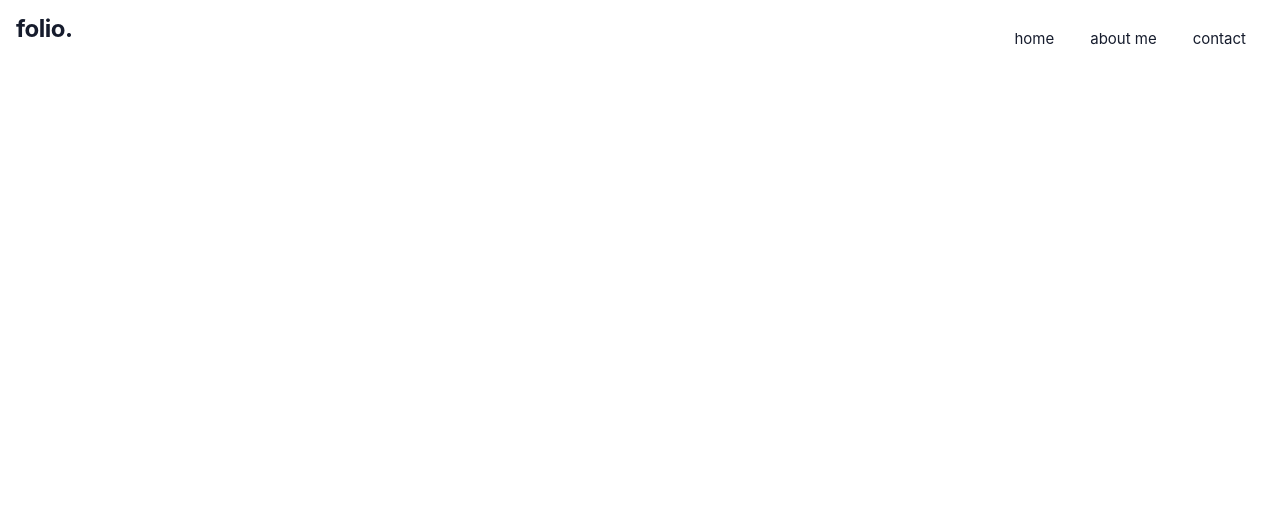
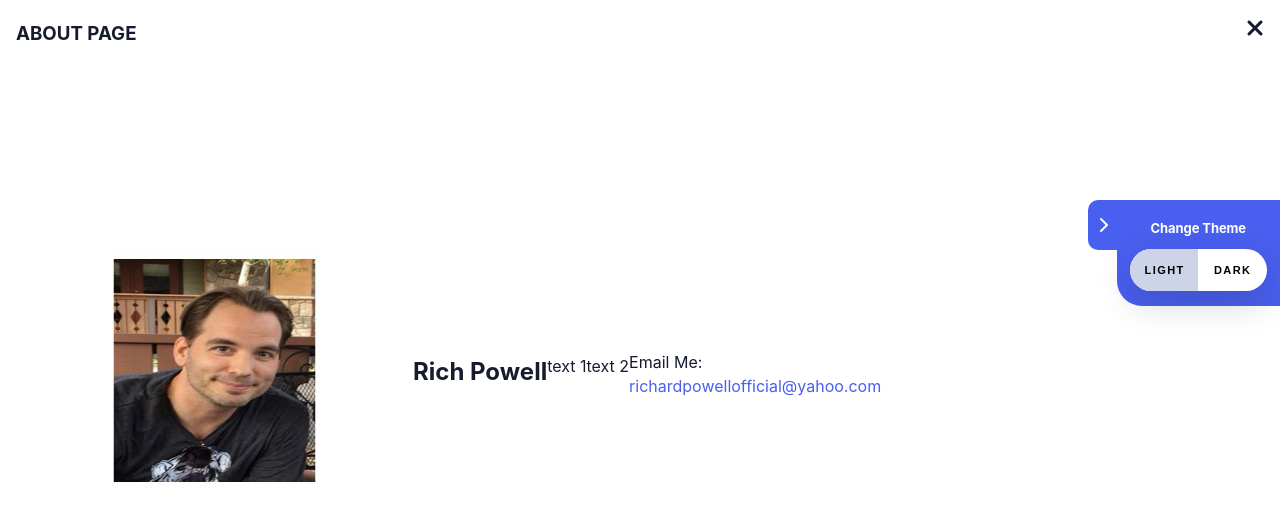
Before and after one commit to GulfCoastRich/personalSite, a plain HTML site: page index.html in a window 1280 px wide. Both pictures are taken after a click on the item "about me". Drawn offline with Linux system fonts and the light colour scheme.

Commit message:
Added dark mode & Intro section

```diff
--- a/css/base.css
+++ b/css/base.css
@@ -60,8 +60,7 @@ button {
 .btn {
     font-weight: 700;
     min-width: 175px;
-    display: inline-block;
-    display: flex;
+    display: inline-flex;
     align-items: center;
     justify-content: center;
     text-transform: uppercase;
@@ -86,3 +85,21 @@ button {
 .round-pill {
     border-radius: 50rem;
 }
+
+.header-large {
+    font-size: 5rem;
+    letter-spacing: -2.5px;
+    line-height: 1.05;
+}
+
+.header-medium {
+    font-size: 3rem;
+    letter-spacing: -2px;
+}
+
+.sub-header {
+    font-size: 1.3125rem;
+    line-height: 1.5;
+    padding-top: 1.25rem;
+    padding-bottom: 1.875rem;
+}
--- a/css/pages.css
+++ b/css/pages.css
@@ -0,0 +1,3 @@
+.page-block {
+    background: var(--background);
+}
--- a/css/styles.css
+++ b/css/styles.css
@@ -1,3 +1,90 @@
+.theme-panel {
+  position: fixed;
+  right: 0;
+  top: 25%;
+  z-index: 100;
+  transition: 0.4s;
+  transform: translateX(100%);
+}
+
+.theme-panel.open {
+  transform: translateX(0);
+}
+
+.theme-body {
+  background-color: #495fef;
+  border: transparent;
+  max-width: 185px;
+  padding: 15px 13px;
+  text-align: center;
+  border-bottom-left-radius: 25px;
+  position: relative;
+}
+
+.theme-body > span {
+  color: white;
+  font-size: 13px;
+  font-weight: 700;
+  letter-spacing: -0.09px;
+  line-height: 26px;
+  padding-bottom: 8px;
+  display: inline-flex;
+}
+
+.theme-body .btn-group {
+  box-shadow: 0 12px 34px rgba(22, 28, 45, 0.2);
+  border-radius: 33px;
+  background-color: white;
+  overflow: hidden;
+  display: flex;
+  max-width: 153px;
+}
+
+.theme-body .btn-group .toggle-btn{
+  background: transparent;
+  border: none;
+  width: 50%;
+  font-size: 11px;
+  font-weight: 700;
+  height: 42px;
+  padding-left: 15px;
+  padding-right: 15px;
+  letter-spacing: 1.4px;
+  text-transform: uppercase;
+}
+
+.theme-body .btn-group .toggle-btn.active {
+  background-color: #ced4e7;
+}
+
+.theme-body .theme-tab {
+  position: absolute;
+  top: 0;
+  transform: translateX(-100%);
+  display: flex;
+  align-items: center;
+  justify-content: center;
+  width: 30px;
+  height: 50px;
+  border: none;
+  background: #495fef;
+  color: white;
+  border-bottom-left-radius: 10px;
+  border-top-left-radius: 10px;
+  left: 1px;
+}
+
+.theme-tab i {
+  font-size: 1rem;
+  transition: 0.4s;
+  pointer-events: none;
+}
+
+.theme-panel.open .theme-tab i {
+  transform: scaleX(-1);
+}
+
+
 .navbar {
   display: flex;
   flex-flow: row nowrap;
@@ -26,3 +113,85 @@
   cursor: pointer;
   text-transform: lowercase;
 }
+
+.intro-content {
+  text-align: center;
+  padding: 5.5rem 0;
+}
+
+.code-icon {
+  background-color: #da5252;
+  color: var(--color-text);
+  padding: 1.25rem 1.5rem;
+  border-radius: 50rem;
+  display: inline-block;
+  margin-bottom: 2.5rem;
+  text-align: center;
+}
+
+
+.code-icon .fa-code {
+  font-size: 2rem;
+  display: inline-block;
+  line-height: 1.5;
+}
+
+
+
+
+
+
+
+
+
+
+
+
+
+.full-site-modal {
+  position: fixed;
+  top: 0;
+  bottom: 0;
+  left: 0;
+  right: 0;
+  padding: 1rem;
+  transition: all 0.35s ease-in;
+  background: #fff;
+  visibility: hidden;
+  opacity: 0;
+}
+
+.modal-header {
+  display: flex;
+  padding-bottom: 1rem;
+  justify-content: space-between;
+}
+
+.modal-header .fa-times {
+  font-size: 1.5rem;
+  transition: all 0.5s ease-in;
+}
+
+.modal-header .fa-times:hover {
+  transition: scale(1.1);
+  cursor: pointer;
+}
+
+.full-site-modal.is-visible {
+  visibility: visible;
+  opacity: 1;
+}
+
+
+.modal-body {
+    display: flex;
+    align-items: center;
+}
+
+[data-animation="zoomInOut"].full-site-modal {
+    transform: scale(0.2);
+}
+
+[data-animation="zoomInOut"].full-site-modal.is-visible {
+    transform: none;
+}
--- a/css/theme.css
+++ b/css/theme.css
@@ -6,7 +6,21 @@
   --color-text: #161c2d;
   --color-text-base: #161c2d;
   --border: #383f53;
+}
 
+[data-theme="light"].intro-background {
+  background-image: url("../assets/images/hero-pattern.webp");
+  background-position: center;
+  background-repeat: no-repeat;
+  background-size: cover;
+}
 
-
+[data-theme="dark"] {
+  --background: #171a23;
+  --background-panel: #f1f1f1;
+  --color-headings: #fff;
+  --color-text-opacity: rgba(255, 255, 255, 0.7);
+  --color-text: #fff;
+  --color-text-base: #161c2d;
+  --border: #ced4da;
 }
--- a/index.html
+++ b/index.html
@@ -14,9 +14,24 @@
     <link rel="stylesheet" href="./css/base.css" />
     <link rel="stylesheet" href="./css/styles.css" />
     <link rel="stylesheet" href="./css/pages.css" />
-    <title>Rich's Portfolio</title>
+    <title>Rich Powell's Portfolio Site</title>
   </head>
   <body>
+    <!--Dark Mode toggle-->
+    <div class="theme-panel open">
+      <div class="theme-body">
+        <span>Change Theme</span>
+        <div class="btn-group">
+          <button data-toggle="light" class="toggle-btn active">Light</button>
+          <button data-toggle="dark" class="toggle-btn">Dark</button>
+        </div>
+        <button class="theme-tab">
+          <i class="fas fa-chevron-left"></i>
+        </button>
+      </div>
+    </div>
+
+    <!--Main Content-->
     <main class="site-wrapper">
       <header class="site-header">
         <nav class="navbar">
@@ -26,13 +41,78 @@
           <div class="navbar-nav">
             <ul class="ul-default-none main-menu">
               <li class="nav-items">Home</li>
-              <li class="nav-items">About me</li>
-              <li class="nav-items">Contact</li>
+              <li class="nav-items" data-open="about">About me</li>
+              <li class="nav-items" data-open="contact">Contact</li>
             </ul>
           </div>
         </nav>
       </header>
+
+      <!-- Site Intro Section-->
+      <section class="intro-background">
+        <div class="container">
+          <div class="intro-content">
+            <div class="code-icon">
+              <i class="fas fa-code"></i>
+            </div>
+            <h2 class="header-large">Code. Eat. Exercise. Sleep</h2>
+            <div class="sub-header">
+              I create meaningful solutions for your brands and products.
+              <br />
+              Give your customers the bst experience possible.
+            </div>
+            <div class="btn btn-primary round-pill">
+              <a href="#" data-open="contact">Let's talk now</a>
+            </div>
+          </div>
+        </div>
+      </section>
     </main>
+
+    <!-- Modals -->
+    <!-- About Page Modal -->
+    <div
+      id="about"
+      class="full-site-modal page-block"
+      data-animation="zoomInOut"
+    >
+      <header class="modal-header">
+        <h3>ABOUT PAGE</h3>
+        <i class="fas fa-times" data-close></i>
+      </header>
+      <div class="modal-body">
+        <div class="img-wrapper">
+          <img src="./assets/images/headshot.png" />
+        </div>
+        <h2>Rich Powell</h2>
+        <p>text 1</p>
+        <p>text 2</p>
+        <div>
+          <div>Email Me:</div>
+          <a href="mailto:richardpowellofficial@yahoo.com"
+            >richardpowellofficial@yahoo.com</a
+          >
+        </div>
+      </div>
+    </div>
+
+    <!-- Contact Modal -->
+    <div
+      id="contact"
+      class="full-site-modal page-block"
+      data-animation="zoomInOut"
+    >
+      <header class="modal-header">
+        <h3>CONTACT PAGE</h3>
+        <i class="fas fa-times" data-close></i>
+      </header>
+      <div class="modal-body">
+        <div class="img-wrapper">
+          <img src="./assets/images/headshot.png" />
+        </div>
+      </div>
+    </div>
+
     <script src="js/main.js"></script>
   </body>
 </html>
--- a/js/main.js
+++ b/js/main.js
@@ -0,0 +1,93 @@
+const theme = "theme";
+const dataTheme = 'data-theme';
+const themeTab = '.theme-tab';
+const toggleBtn = '.toggle-btn';
+const dark = 'dark';
+const light = 'light';
+const open = 'open';
+const active = 'active';
+
+
+const modalOpen = "[data-open]";
+const modalClose = "[data-close]";
+const isVisible = 'is-visible';
+
+const root = document.documentElement;
+
+/* Dark Mode Theme */
+const toggleTheme = document.querySelector(themeTab);
+const toggle = document.querySelectorAll(toggleBtn);
+const currentTheme = localStorage.getItem(theme);
+
+const setActive = (el, selector) => {
+    if(document.querySelector(`${selector}.${active}`) !== null){
+        document.querySelector(`${selector}.${active}`).classList.remove(active);
+    }
+        el.classList.add(active);
+}
+
+const setTheme = (val) => {
+    if(val === dark){
+        root.setAttribute(dataTheme, dark);
+        localStorage.setItem(theme, dark);
+    }else{
+        root.setAttribute(dataTheme, light);
+        localStorage.setItem(theme, light);
+    }
+}
+
+if(currentTheme){
+    root.setAttribute(dataTheme, currentTheme);
+    toggle.forEach((btn) => {
+        btn.classList.remove(active);
+    });
+
+    if(currentTheme === dark){
+        toggle[1].classList.add(active);
+    }else{
+        toggle[0].classList.add(active);
+    }
+}
+
+toggleTheme.addEventListener('click', function() {
+    const tab = this.parentElement.parentElement;
+    if(!tab.className.includes(open)){
+        tab.classList.add(open);
+    }else{
+        tab.classList.remove(open);
+    }
+})
+
+
+for(const el of toggle){
+    el.addEventListener('click', function(){
+        const toggle = this.dataset.toggle;
+        setActive(el, toggleBtn);
+        setTheme(toggle);
+    })
+}
+
+
+
+
+
+
+/* Modal */
+const openModal = document.querySelectorAll(modalOpen);
+const closeModal = document.querySelectorAll(modalClose);
+
+//Full Site Modal "open buttons"
+for(const el of openModal){
+    el.addEventListener('click', function() {
+        const modalId = this.dataset.open;
+        document.getElementById(modalId).classList.add(isVisible);
+    });
+}
+
+
+//Full Site Modal "close buttons"
+for(const el of closeModal){
+    el.addEventListener('click', function() {
+        this.parentElement.parentElement.classList.remove(isVisible);
+    });
+}
```
Also changed, not shown: assets/images/headshot.png (added). Lines whose indentation alone changed are shown as unchanged.
